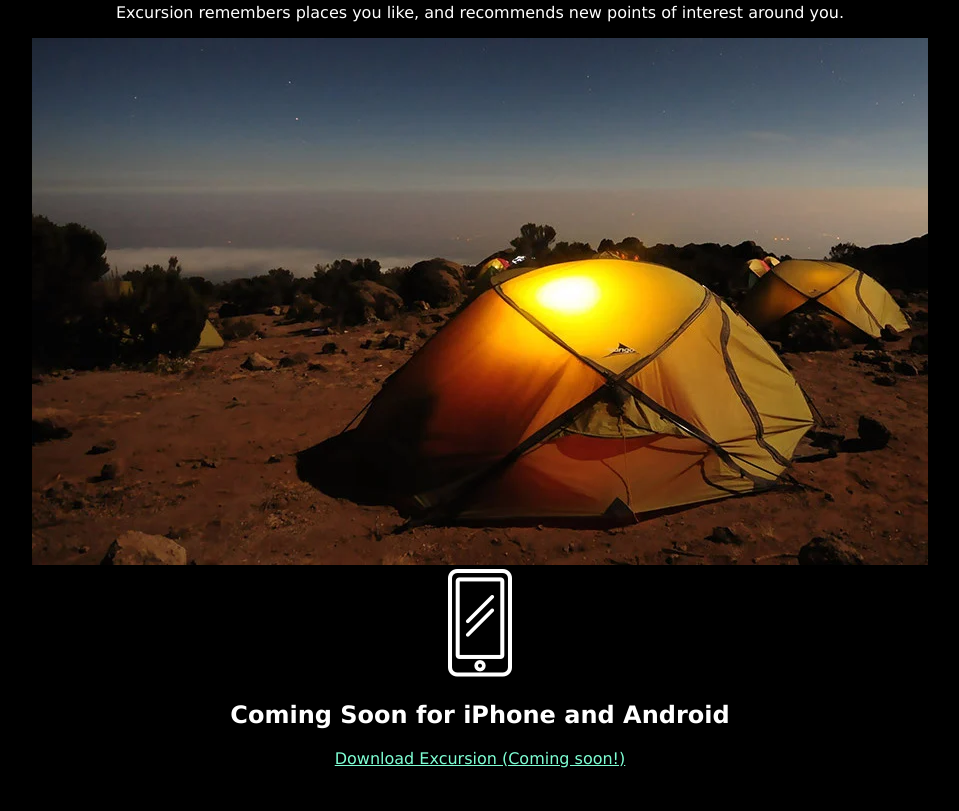
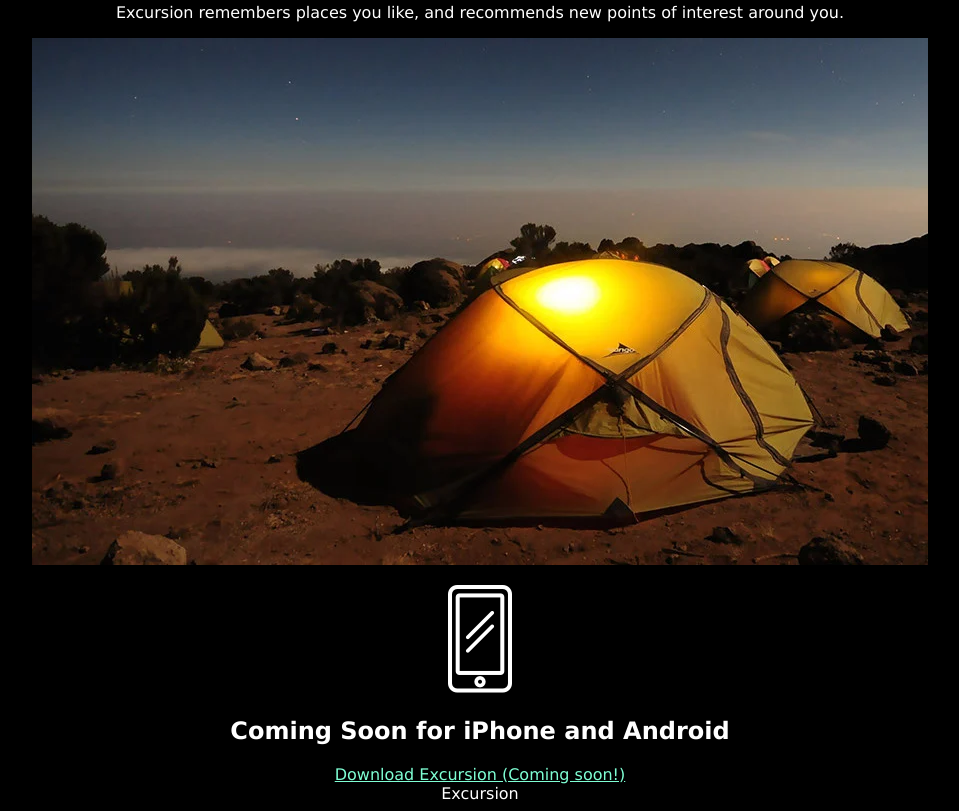
Before and after one commit to KitikD/excursion, a plain HTML site: page index.html in a window 1280 px wide. Shown: the part 363-1174 px from the top of the page, without its empty margins (160-1119 px from the left). Before the commit the page ends 1139 px from the top, so only its background shows below. Drawn offline with Linux system fonts and the light colour scheme.

Commit message:
add footer

```diff
--- a/index.html
+++ b/index.html
@@ -28,18 +28,21 @@
             </caption>
         </section>
          <section>
+             <p>
             <caption>
                 <img src="./resourses/media/phone.webp" alt="phone logo">
                 <figcaption></figcaption>
               </caption>
+            </p>
          </section>
+
           <section>
               <h2>Coming Soon for iPhone and Android</h2>
               <a href="#">Download Excursion (Coming soon!)</a>
           </section>
     </main>
     <footer>
-
+        <span>Excursion</span>
     </footer>
 </body>
 </html>
```
